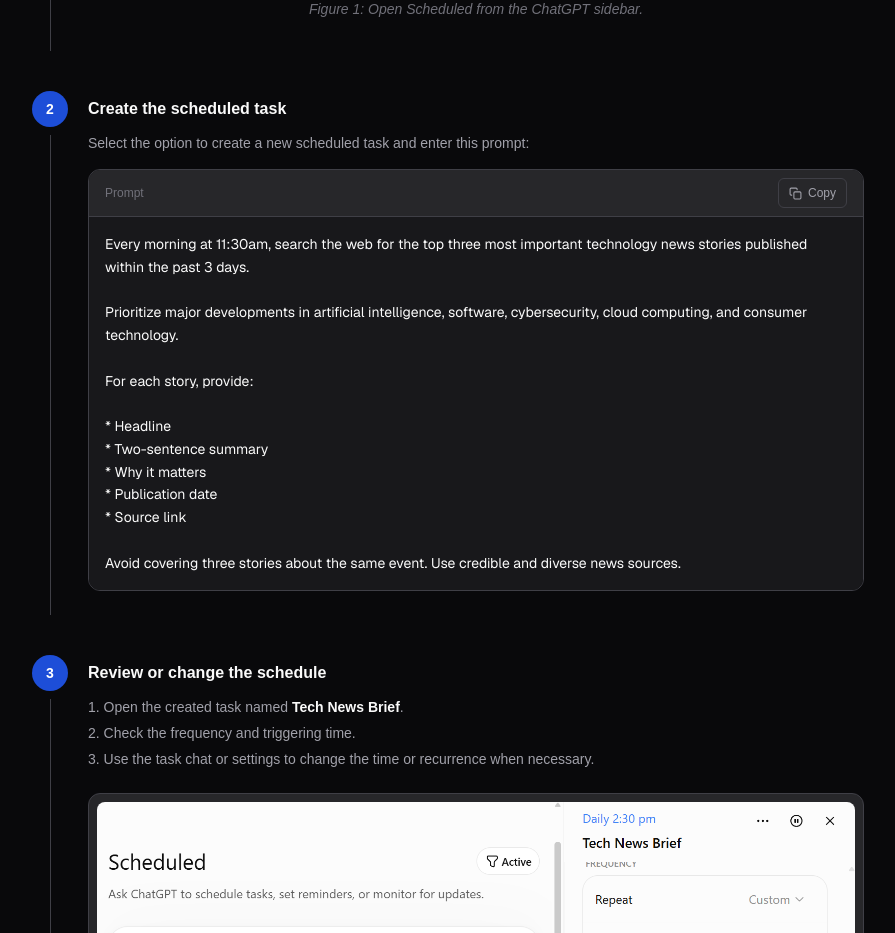
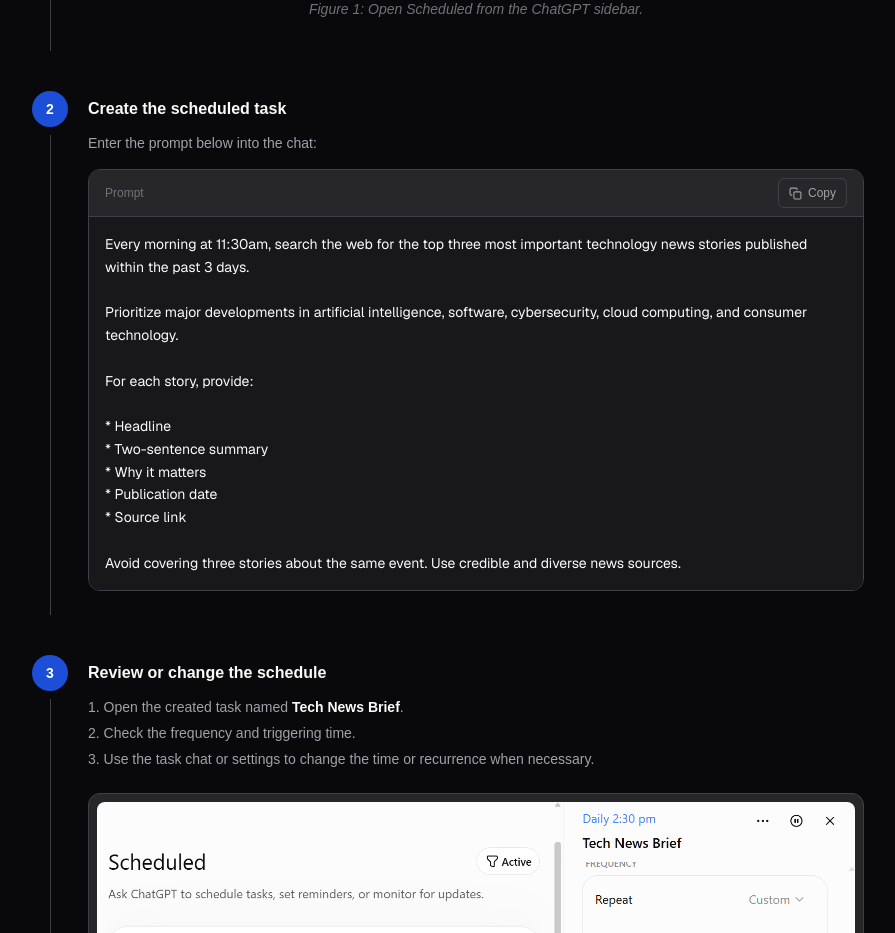
Before and after one commit to lbovboe/tech-drive-guide, a Next.js app: page /tech-drive-guide/schedule in a window 1280 px wide. Shown: the part 1440-2373 px from the top of the page, without its empty margins (320-1215 px from the left). Built offline with nearby package versions, Linux system fonts and the light colour scheme.

Commit message:
Update page.tsx

```diff
--- a/app/schedule/page.tsx
+++ b/app/schedule/page.tsx
@@ -34,7 +34,7 @@ export default function SchedulePage() {
 
       <StepCard number={2} title="Create the scheduled task">
         <p className="text-sm mb-3">
-          Select the option to create a new scheduled task and enter this prompt:
+          Enter the prompt below into the chat:
         </p>
         <PromptBlock>{`Every morning at 11:30am, search the web for the top three most important technology news stories published within the past 3 days.
 
```
